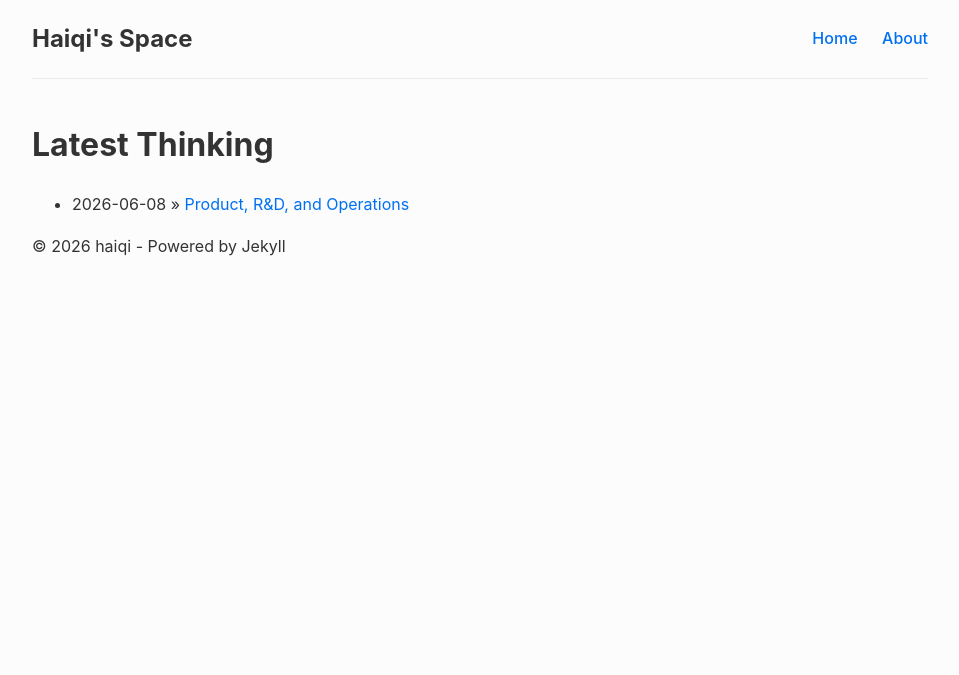
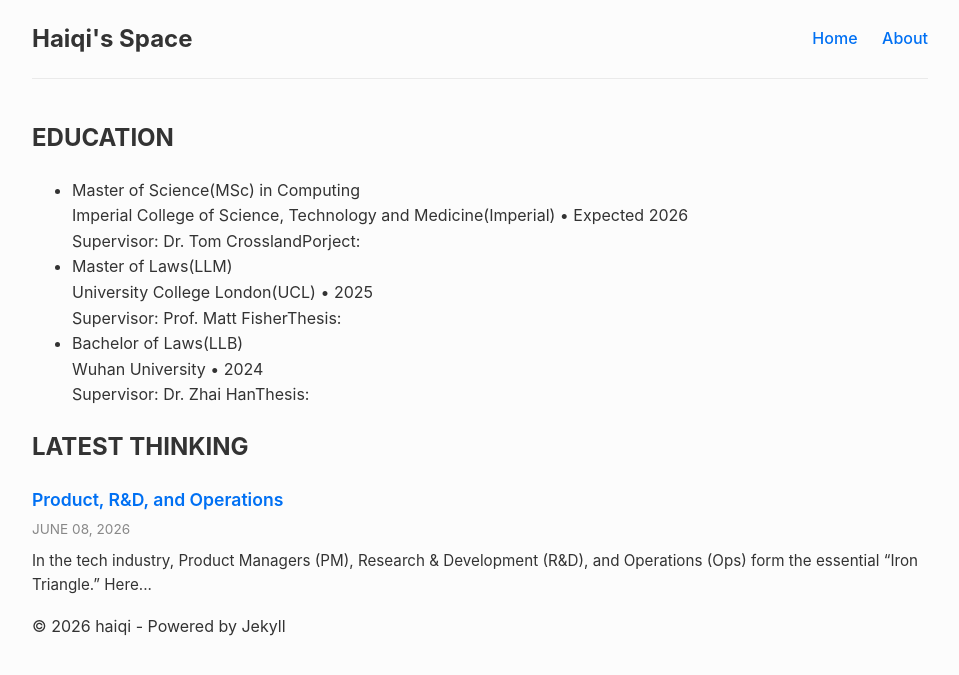
Before and after one commit to HaiqiHuang/haiqihuang.github.io, a Jekyll site: the page built from index.md, in a window 1280 px wide. Shown: the top 675 px of the page, without its empty margins (160-1119 px from the left). Built offline with Jekyll 4.4.1, drawn with Linux system fonts in a browser that asks for light colours.

Commit message:
feat: add YAML-based education section and refactor post list with card UI

```diff
--- /dev/null
+++ b/_data/education.yml
@@ -0,0 +1,20 @@
+- degree: Master of Science(MSc) in Computing
+  school: Imperial College of Science, Technology and Medicine(Imperial)
+  year: Expected 2026
+  detail:
+    - "Supervisor: Dr. Tom Crossland"
+    - "Porject: "
+
+- degree: Master of Laws(LLM)
+  school: University College London(UCL)
+  year: 2025
+  detail:
+    - "Supervisor: Prof. Matt Fisher"
+    - "Thesis: "
+
+- degree: Bachelor of Laws(LLB)
+  school: Wuhan University
+  year: 2024
+  detail:
+    - "Supervisor: Dr. Zhai Han"
+    - "Thesis: "
--- a/assets/css/style.css
+++ b/assets/css/style.css
@@ -60,6 +60,65 @@ a:hover {
   margin-bottom: 30px;
 }
 
+/* 教育经历的细节子列表 */
+.degree-details-list {
+  list-style-type: circle; /* 使用空心圆点作为细节的符号 */
+  padding-left: 20px;
+  margin-top: 5px;
+  margin-bottom: 0;
+  font-size: 0.9em; /* 字体稍微小一点 */
+  color: var(--text-color); /* 颜色保持正文颜色，或者可以用 var(--meta-color) 弱化 */
+}
+
+.degree-details-list li {
+  margin-bottom: 3px; /* 细节条目之间排得紧凑一些 */
+}
+
+/* =========================================
+   Latest Thinking 列表排版
+   ========================================= */
+.thinking-list {
+  display: flex;
+  flex-direction: column;
+  gap: 20px; /* 每篇文章之间的间距 */
+}
+
+.thinking-item {
+  /* 在每篇文章底部加一条虚线分割，最后一条除外 */
+  border-bottom: 1px dashed var(--border-color);
+  padding-bottom: 15px;
+}
+
+.thinking-item:last-child {
+  border-bottom: none;
+  padding-bottom: 0;
+}
+
+/* 文章标题的特定样式 */
+.thinking-title {
+  display: block; /* 让链接独占一行 */
+  font-size: 1.1rem;
+  font-weight: 600;
+  margin-bottom: 5px;
+  /* 颜色和交互效果会自动继承你之前在全局定义的 <a> 标签样式 */
+}
+
+/* 文章日期弱化显示 */
+.thinking-meta {
+  font-size: 0.85em;
+  color: var(--meta-color);
+  margin-bottom: 8px;
+  text-transform: uppercase; /* 日期大写更有学术感 */
+}
+
+/* 摘要文字排版 */
+.thinking-excerpt {
+  font-size: 0.95em;
+  color: var(--text-color);
+  margin: 0;
+  line-height: 1.6;
+}
+
 /* =========================================
    6. 响应式自适应排版 (Media Queries)
    放在最底部，根据屏幕变大自动放宽页面
--- a/index.md
+++ b/index.md
@@ -3,13 +3,39 @@ layout: default
 title: Haiqi Huang
 ---
 
-<h1>Latest Thinking</h1>
+<div class="profile-card">
+  <h2 class="card-title">EDUCATION</h2>
 
-<ul>
-  {% for post in site.posts %}
+  <ul class="education-list">
+    {% for edu in site.data.education %}
     <li>
-      <span>{{ post.date | date: "%Y-%m-%d" }}</span> &raquo;
-      <a href="{{ post.url }}">{{ post.title }}</a>
+      <div class="degree-name">{{ edu.degree }}</div>
+      <div class="degree-meta">{{ edu.school }} &bull; {{ edu.year }}</div>
+      {% if edu.detail %}
+        <div class="degree-detail">{{ edu.detail }}</div>
+      {% endif %}
     </li>
-  {% endfor %}
-</ul>
+    {% endfor %}
+  </ul>
+</div>
+
+<!-- Latest Thinking 卡片模块 -->
+<div class="profile-card">
+  <h2 class="card-title">LATEST THINKING</h2>
+
+  <div class="thinking-list">
+    <!-- 循环读取最近的 3 篇文章 (你可以修改 limit 的数字) -->
+    {% for post in site.posts limit:3 %}
+    <div class="thinking-item">
+      <!-- 文章标题和链接 -->
+      <a href="{{ post.url | relative_url }}" class="thinking-title">{{ post.title }}</a>
+
+      <!-- 文章日期 -->
+      <div class="thinking-meta">{{ post.date | date: "%B %d, %Y" }}</div>
+
+      <!-- 文章摘要 (自动截取前 20 个词) -->
+      <p class="thinking-excerpt">{{ post.excerpt | strip_html | truncatewords: 20 }}</p>
+    </div>
+    {% endfor %}
+  </div>
+</div>
```
